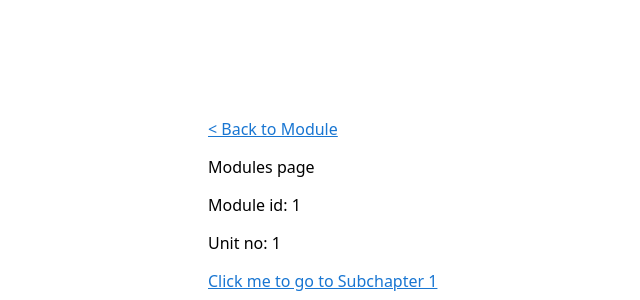
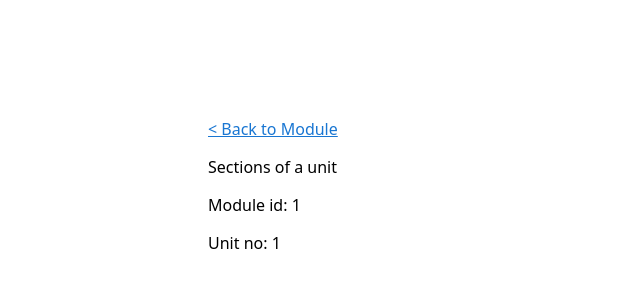
Before and after one commit to HueNUSH/Hue, a Vue app: page /modules/1/1 in a window 1280 px wide. Shown: the part 690-990 px from the top of the page, without its empty margins (56-696 px from the left). After the commit the page ends 960 px from the top, so only its background shows below. Built offline with nearby package versions, Linux system fonts and the light colour scheme; a web font is replaced by a local one.

Commit message:
Convert Unit view to UnitSections view, delete defunct Subchapter view

```diff
--- a/src/views/Subchapter.vue
+++ /dev/null
@@ -1,22 +0,0 @@
-<template>
-  <v-container fluid class="px-12 py-6">
-    <a id="back-link" :href="'/#/modules/' + $route.params.module_id + '/' + $route.params.unit_no">
-      < Back to Unit
-    </a>
-
-    <p>Subchapter page</p>
-  </v-container>
-</template>
-
-<script>
-export default {
-  name: "Subchapter"
-}
-</script>
-
-<style>
-#back-link {
-  color: #55342A;
-  font-size: larger;
-}
-</style>
--- a/src/views/Unit.vue
+++ b/src/views/UnitSections.vue
@@ -4,17 +4,14 @@
       < Back to Module
     </router-link>
 
-    <p> Modules page </p>
+    <p> Sections of a unit </p>
     <p> Module id: {{ $route.params.module_id }}</p>
     <p> Unit no: {{ $route.params.unit_no}} </p>
-    <v-btn to="/modules/1/1/1">
-      Click me to go to Subchapter 1
-    </v-btn>
   </v-container>
 </template>
 
 <script>
 export default {
-  name: "Unit"
+  name: "UnitSections"
 }
 </script>
```
Also changed, not shown: src/plugins/router.ts (+2 -7 lines).
